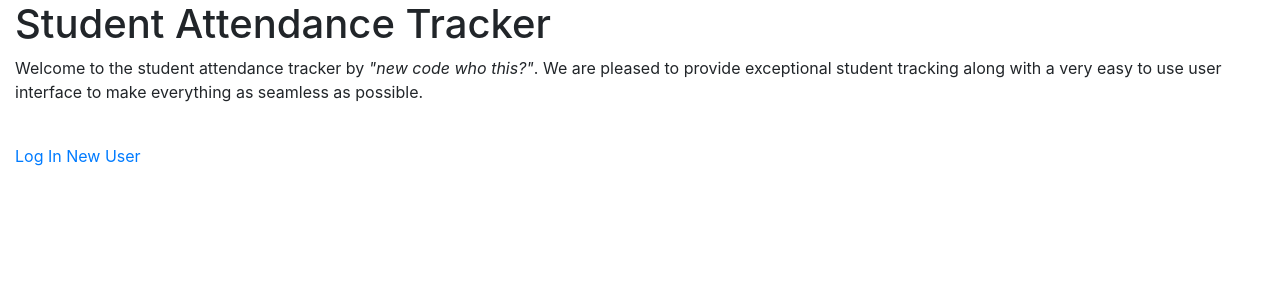
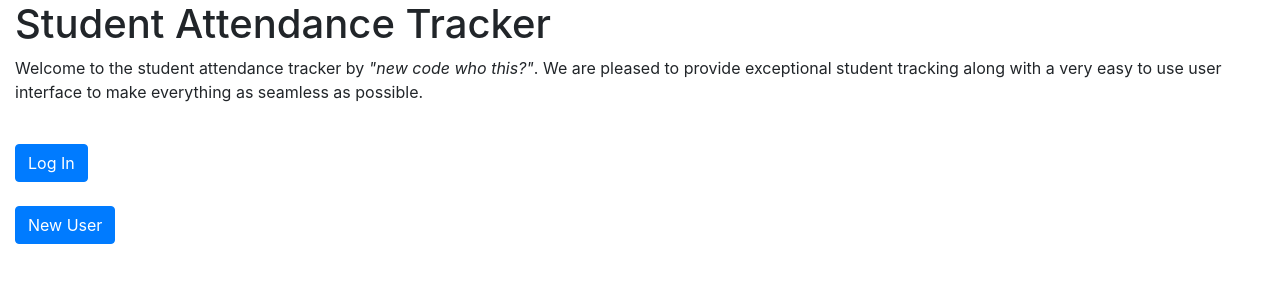
Before and after one commit to armando5569/AttendanceTracker, a Django app: page / in a window 1280 px wide. Shown: the part 56-356 px from the top of the page. Run offline with Django 4.2, Linux system fonts and the light colour scheme; some libraries are stand-ins or nearby versions.

Commit message:
changed links to buttons
change login and new user links on home page to buttons

```diff
--- a/AttendanceTracker/templates/home.html
+++ b/AttendanceTracker/templates/home.html
@@ -19,8 +19,10 @@
     to make everything as seamless as possible.
   </p>
   <br>
-  <a href="{% url 'login' %}">Log In</a>
-  <a href="{% url 'signup' %}">New User</a>
+  <a class="btn btn-primary" href="{% url 'login' %}" role="button">Log In</a>
+  <br>
+  <br>
+  <a class="btn btn-primary" href="{% url 'signup' %}" role="button">New User</a>
 
 {% endif %}
 {% endblock %}
```
